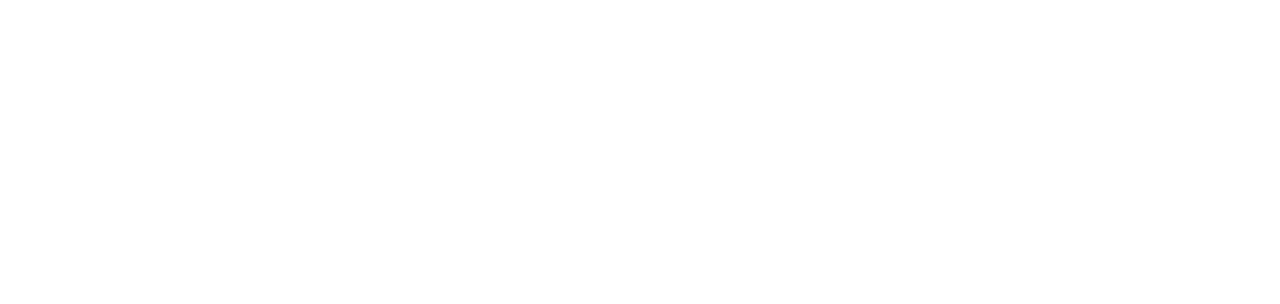
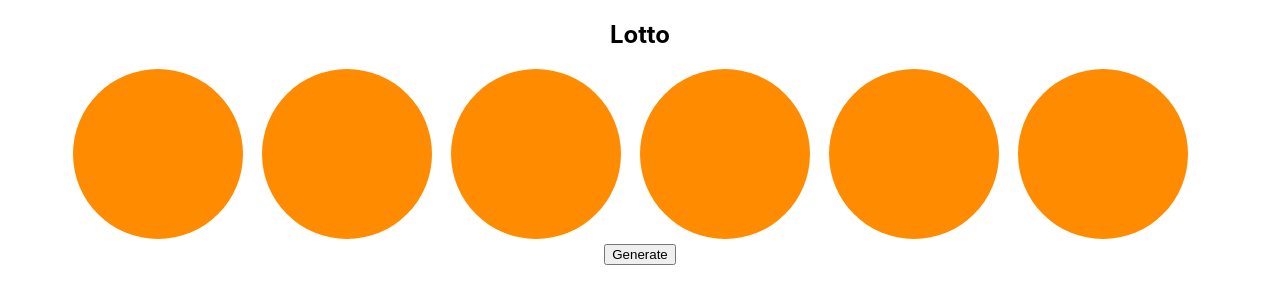
Before and after one commit to lindsay-henderson/React-Practice, a React (Create React App) app: page / in a window 1280 px wide. Shown: the top 304 px of the page. Built offline with nearby package versions, Linux system fonts and the light colour scheme.

Commit message:
write Lottery component to map over nums array and display max number of balls

```diff
--- a/src/App.js
+++ b/src/App.js
@@ -1,11 +1,10 @@
-import logo from './logo.svg';
 import './App.css';
+import Lottery from './Lotto/Lottery';
 
 function App() {
   return (
     <div className="App">
-
-
+      <Lottery />
     </div>
   );
 }
--- a/src/Lotto/Ball.css
+++ b/src/Lotto/Ball.css
@@ -1,7 +1,7 @@
 .Ball {
-  background-color: hotpink;
+  background-color: darkorange;
   border-radius: 50%;
-  color: black;
+  color: floralwhite;
   display: inline-block;
   width: 3em;
   height: 2.25em;
--- a/src/Lotto/Lottery.js
+++ b/src/Lotto/Lottery.js
@@ -1,20 +1,37 @@
 // component design
+import React, { Component } from "react"
+import Ball from "./Ball"
 
-import { Component } from "react"
 
 //should show 6 lotto balls
 //Value 1-40 generated when button is clicked
-export Component Lottery {
-props
-title:
-numBalls:
-maxNum:
-
-this.state.
-nums: []
-
-events
-onCLick
+class Lottery extends Component {
+  static defaultProps = {
+    title: 'Lotto',
+    maxBalls: 6,
+    maxNum: 40
+  }
+  constructor(props){
+    super(props)
+    this.state = {nums: Array.from({length: this.props.maxBalls})}
+  }
+  generate() {
+    // pick random numbers
+  }
+  handleClick() {
+    this.generate()
+  }
+  render() {
+    return(
+    <section className="Lottery">
+      <h1>{this.props.title}</h1>
+      <div>
+        {this.state.nums.map(n => <Ball num = {n}/>)}
+      </div>
+      <button onClick={this.handleClick}>Generate</button>
+    </section>
+    )
+  }
 
 }
 
```
